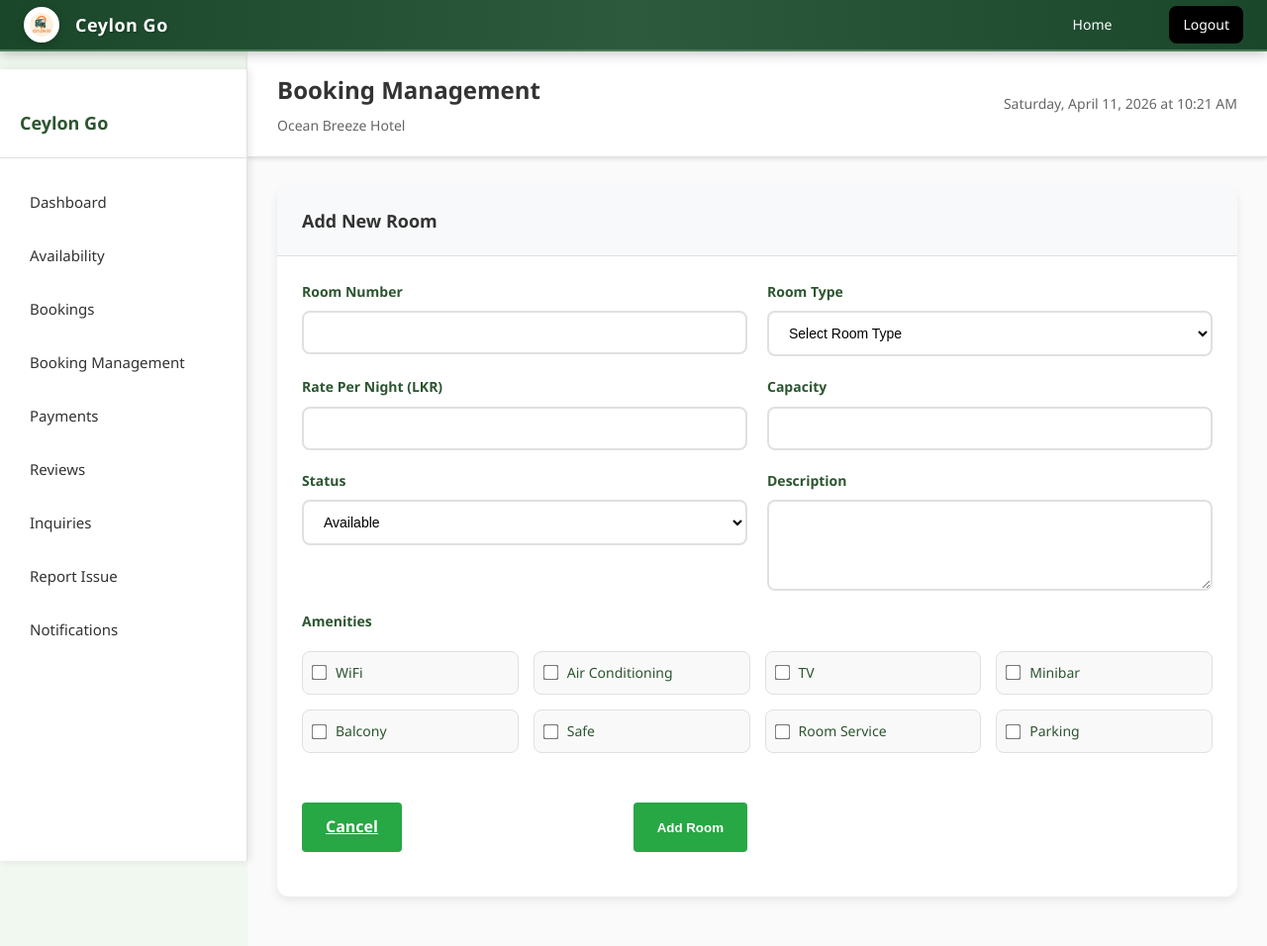
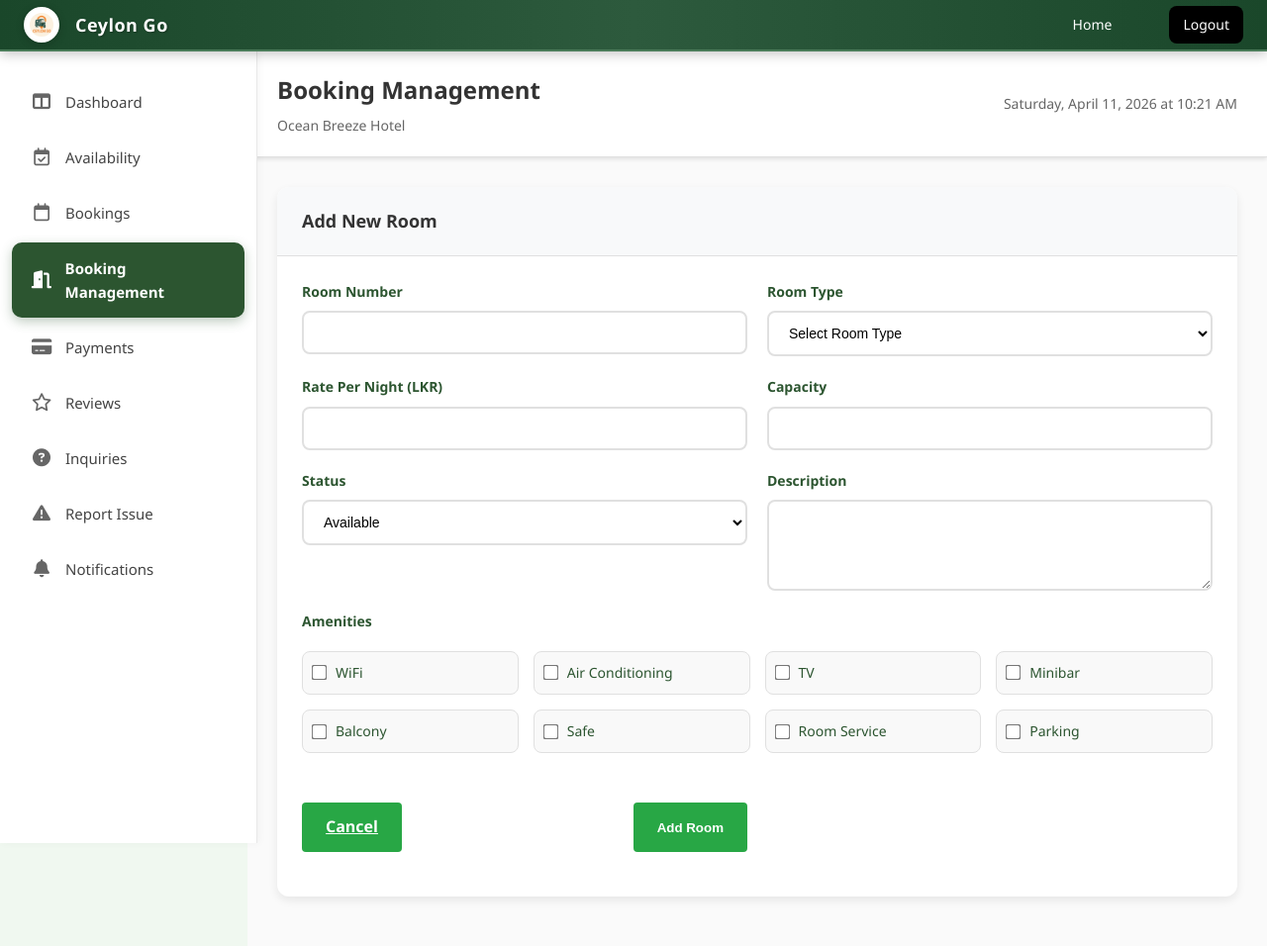
Before and after one commit to Saubhagya-VRN/CeylonGo, a PHP site: page /CeylonGo/views/hotel/add_room.php in a window 1280 px wide. Shown: the whole page at 99% size. Run offline with PHP 8.4, Linux system fonts and the light colour scheme.

Commit message:
Enhance hotel sidebar: update styles, improve layout, and add icons for navigation items

```diff
--- a/public/css/hotel/style.css
+++ b/public/css/hotel/style.css
@@ -86,94 +86,143 @@ body {
 }
 
 /* ==============================
-   HOTEL DASHBOARD LAYOUT
+    HOTEL DASHBOARD LAYOUT
    ============================== */
 .page-wrapper {
   display: flex;
   min-height: calc(100vh - 70px);
 }
 
+/* ===== SIDEBAR ===== */
 .sidebar {
-  width: 250px;
+  width: 260px;
   background: #ffffff;
   min-height: 100vh;
-  padding: 20px 0;
+  padding: 25px 0;
   position: fixed;
-  top: 70px;
   left: 0;
-  border-right: 1px solid #e0e0e0;
-  box-shadow: 2px 0 8px rgba(0,0,0,0.1);
+  border-right: 1px solid #e8e8e8;
+  overflow-y: auto;
   z-index: 900;
+  box-shadow: 2px 0 8px rgba(0, 0, 0, 0.04);
+  transition: left 0.3s ease, transform 0.3s ease;
 }
 
-.brand {
+.sidebar ul {
+  list-style: none;
+  padding: 0 12px;
+  margin: 0;
+}
+
+.sidebar ul li {
+  margin-bottom: 4px;
+  border-radius: 10px;
+  overflow: hidden;
+  transition: all 0.3s ease;
+}
+
+.sidebar ul li a {
   display: flex;
   align-items: center;
-  padding: 20px;
-  border-bottom: 1px solid #e0e0e0;
-  margin-bottom: 20px;
+  padding: 14px 18px;
+  text-decoration: none;
+  color: #444;
+  font-size: 15px;
+  font-weight: 500;
+  border-radius: 10px;
+  transition: all 0.3s ease;
+  gap: 12px;
 }
 
-.logo {
-  width: 40px;
-  height: 40px;
-  background: var(--color-primary);
-  color: white;
-  border-radius: 8px;
-  display: flex;
-  align-items: center;
-  justify-content: center;
-  font-weight: bold;
+.sidebar ul li i {
   font-size: 18px;
-  margin-right: 12px;
+  color: #666;
+  width: 24px;
+  text-align: center;
+  transition: all 0.3s ease;
 }
 
-.brand-text {
-  font-size: 18px;
-  font-weight: bold;
-  color: var(--color-primary);
+.sidebar ul li:hover {
+  background: rgba(44, 85, 48, 0.08);
 }
 
-.nav {
-  display: flex;
-  flex-direction: column;
-  padding: 0 10px;
+.sidebar ul li:hover a {
+  color: #2c5530;
 }
 
-.nav-link {
-  display: flex;
-  align-items: center;
-  padding: 12px 20px;
-  margin-bottom: 6px;
-  border-radius: 8px;
-  cursor: pointer;
-  transition: all 0.3s ease;
-  text-decoration: none;
-  color: #333;
-  font-size: 15px;
+.sidebar ul li:hover i {
+  color: #2c5530;
 }
 
-.nav-link:hover {
-  background: #f0f8f0;
-  color: var(--color-primary);
+.sidebar ul li.active {
+  background: #2c5530;
+  box-shadow: 0 4px 12px rgba(44, 85, 48, 0.3);
+}
+
+.sidebar ul li.active a {
+  color: #ffffff;
   font-weight: 600;
 }
 
-.nav-link.active {
-  background: #e8f5e8;
-  color: var(--color-primary);
-  font-weight: bold;
+.sidebar ul li.active i {
+  color: #ffffff;
 }
 
-.nav-link.logout {
-  color: #dc3545;
-  margin-top: 20px;
-  border-top: 1px solid #e0e0e0;
-  padding-top: 20px;
+/* Sidebar Overlay for Mobile */
+.sidebar-overlay {
+  display: none;
+  position: fixed;
+  top: 0;
+  left: 0;
+  width: 100%;
+  height: 100%;
+  background: rgba(0, 0, 0, 0.5);
+  z-index: 850;
+  opacity: 0;
+  visibility: hidden;
+  transition: opacity 0.3s ease, visibility 0.3s ease;
+  backdrop-filter: blur(2px);
 }
 
-.nav-link.logout:hover {
-  background: #f8d7da;
+.sidebar-overlay.active {
+  display: block;
+  opacity: 1;
+  visibility: visible;
+}
+
+/* Sidebar Divider */
+.sidebar-divider {
+  height: 1px;
+  background: #ddd;
+  margin: 20px 20px;
+}
+
+/* Sidebar Section Title */
+.sidebar-section-title {
+  padding: 10px 20px;
+  font-size: 11px;
+  font-weight: 700;
+  text-transform: uppercase;
+  color: #999;
+  letter-spacing: 1px;
+}
+
+/* Custom Scrollbar for Sidebar */
+.sidebar::-webkit-scrollbar {
+  width: 6px;
+}
+
+.sidebar::-webkit-scrollbar-track {
+  background: transparent;
+}
+
+.sidebar::-webkit-scrollbar-thumb {
+  background: #ddd;
+  border-radius: 3px;
+}
+
+.sidebar::-webkit-scrollbar-thumb:hover {
+  background: #ccc;
 }
 
 .main {
@@ -593,8 +642,31 @@ tr:hover {
    ============================== */
 @media (max-width: 768px) {
   .sidebar {
-    transform: translateX(-100%);
-    transition: transform 0.3s ease;
+    position: fixed;
+    top: 0;
+    left: -300px;
+    width: 280px;
+    height: 100vh;
+    padding-top: 80px;
+    z-index: 950;
+    box-shadow: 4px 0 20px rgba(0, 0, 0, 0.15);
+  }
+
+  .sidebar.active {
+    left: 0;
+  }
+
+  .sidebar ul {
+    padding: 0 10px;
+  }
+
+  .sidebar ul li a {
+    padding: 16px 18px;
+    font-size: 16px;
+  }
+
+  .sidebar ul li i {
+    font-size: 20px;
   }
 
   .main {
--- a/views/hotel/components/hotel_sidebar.php
+++ b/views/hotel/components/hotel_sidebar.php
@@ -1,33 +1,35 @@
 <?php
 // Hotel Sidebar Component
-// Usage: include(__DIR__ . '/../components/hotel_sidebar.php');
+// Usage: include(__DIR__ . '/components/hotel_sidebar.php');
 // Optional parameter: $active_page = 'dashboard' (to set active menu item)
 ?>
 
+<!-- Font Awesome for Icons -->
+<link rel="stylesheet" href="https://cdnjs.cloudflare.com/ajax/libs/font-awesome/6.5.0/css/all.min.css">
+
 <aside class="sidebar">
   <div class="brand">
-    <div class="brand-text">Ceylon Go</div>
   </div>
-  <nav class="nav">
+  <ul>
     <?php
       $nav_items = [
-      ['key' => 'dashboard', 'label' => 'Dashboard', 'url' => '/CeylonGo/public/hotel/dashboard'],
-      ['key' => 'availability', 'label' => 'Availability', 'url' => '/CeylonGo/public/hotel/availability'],
-      ['key' => 'bookings', 'label' => 'Bookings', 'url' => '/CeylonGo/public/hotel/bookings'],
-      ['key' => 'booking-management', 'label' => 'Booking Management', 'url' => '/CeylonGo/public/hotel/add-room'],
-      ['key' => 'payments', 'label' => 'Payments', 'url' => '/CeylonGo/public/hotel/payments'],
-      ['key' => 'reviews', 'label' => 'Reviews', 'url' => '/CeylonGo/public/hotel/reviews'],
-      ['key' => 'inquiries', 'label' => 'Inquiries', 'url' => '/CeylonGo/public/hotel/inquiries'],
-      ['key' => 'report-issue', 'label' => 'Report Issue', 'url' => '/CeylonGo/public/hotel/report-issue'],
-      ['key' => 'notifications', 'label' => 'Notifications', 'url' => '/CeylonGo/public/hotel/notifications'],
+        ['key' => 'dashboard', 'label' => 'Dashboard', 'url' => '/CeylonGo/public/hotel/dashboard', 'icon' => 'fa-solid fa-table-columns'],
+        ['key' => 'availability', 'label' => 'Availability', 'url' => '/CeylonGo/public/hotel/availability', 'icon' => 'fa-regular fa-calendar-check'],
+        ['key' => 'bookings', 'label' => 'Bookings', 'url' => '/CeylonGo/public/hotel/bookings', 'icon' => 'fa-regular fa-calendar'],
+        ['key' => 'booking-management', 'label' => 'Booking Management', 'url' => '/CeylonGo/public/hotel/add-room', 'icon' => 'fa-solid fa-door-open'],
+        ['key' => 'payments', 'label' => 'Payments', 'url' => '/CeylonGo/public/hotel/payments', 'icon' => 'fa-solid fa-credit-card'],
+        ['key' => 'reviews', 'label' => 'Reviews', 'url' => '/CeylonGo/public/hotel/reviews', 'icon' => 'fa-regular fa-star'],
+        ['key' => 'inquiries', 'label' => 'Inquiries', 'url' => '/CeylonGo/public/hotel/inquiries', 'icon' => 'fa-solid fa-circle-question'],
+        ['key' => 'report-issue', 'label' => 'Report Issue', 'url' => '/CeylonGo/public/hotel/report-issue', 'icon' => 'fa-solid fa-triangle-exclamation'],
+        ['key' => 'notifications', 'label' => 'Notifications', 'url' => '/CeylonGo/public/hotel/notifications', 'icon' => 'fa-solid fa-bell'],
       ];
 
       $is_active_page = isset($active_page) ? $active_page : 'dashboard';
 
       foreach ($nav_items as $item) {
         $is_active = ($is_active_page === $item['key']) ? ' active' : '';
-      echo '<a class="nav-link' . $is_active . '" href="' . htmlspecialchars($item['url']) . '">' . htmlspecialchars($item['label']) . '</a>';
+        echo '<li class="' . $is_active . '"><a href="' . htmlspecialchars($item['url']) . '"><i class="' . htmlspecialchars($item['icon']) . '"></i> ' . htmlspecialchars($item['label']) . '</a></li>';
       }
     ?>
-  </nav>
+  </ul>
 </aside>
```
Lines whose indentation alone changed are shown as unchanged.
